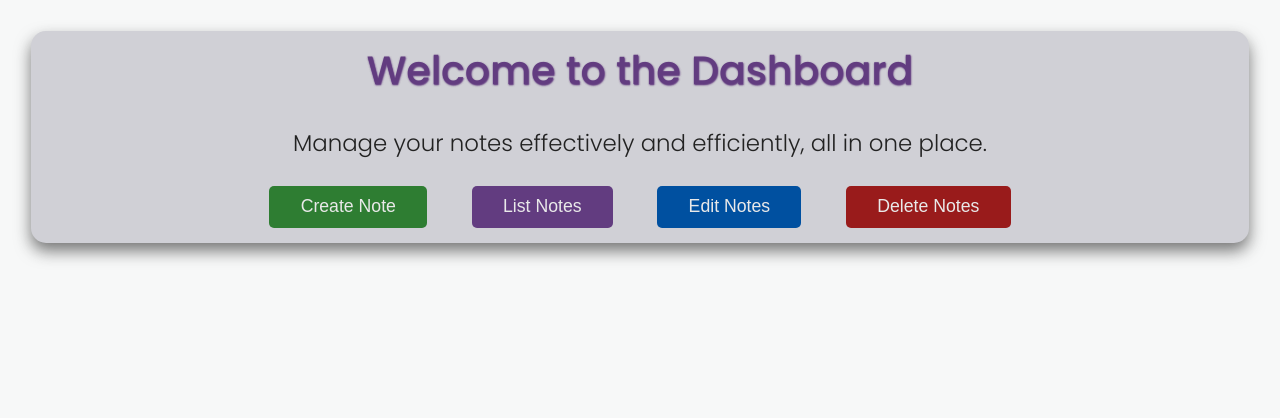
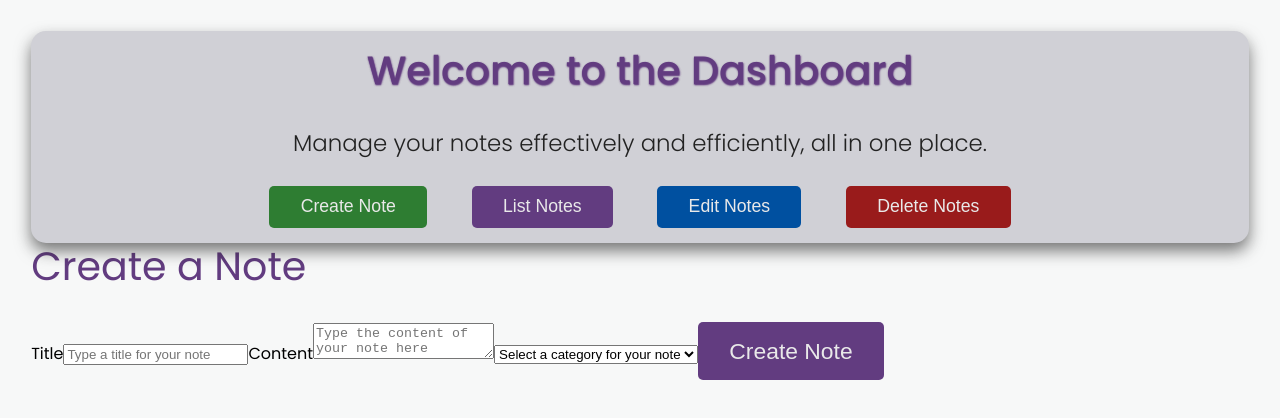
Before and after one commit to JuanWebDeveloper/studyhub-frontend, a Next.js app: page /dashboard in a window 1280 px wide. Shown: the top 418 px of the page. Built offline with nearby package versions, Linux system fonts and the light colour scheme.

Commit message:
Create and added the NoteFromModal component to the Dashboard page, which will contain the form for managing notes

```diff
--- a/app/dashboard/page.tsx
+++ b/app/dashboard/page.tsx
@@ -1,3 +1,5 @@
+import { NoteFormModal } from '@/src/views/components';
+
 const Dashboard = () => {
  return (
   <div className='dashboard'>
@@ -11,6 +13,7 @@ const Dashboard = () => {
      <button>Delete Notes</button>
     </div>
    </header>
+   <NoteFormModal />
   </div>
  );
 };
--- a/src/views/components/index.ts
+++ b/src/views/components/index.ts
@@ -1,5 +1,7 @@
 //*> Export of the home page component.
 export { HomePageWithAPIConnection } from './pages/home/HomePageWithAPIConnection';
 export { ConnectionStatus } from './pages/home/ConnectionStatus';
+//*> Export of the dashboard page component.
+export { NoteFormModal } from './pages/dashboard/NoteFormModal';
 //*> Export of the shared components of the application.
 export { Loading } from './shared/loading/Loading';
--- /dev/null
+++ b/src/views/components/pages/dashboard/NoteFormModal.tsx
@@ -0,0 +1,28 @@
+export const NoteFormModal = () => {
+ return (
+  <div className='note-form'>
+   <div className='model-close-button'>
+    <div className='close-icon-bar'></div>
+    <div className='close-icon-bar'></div>
+   </div>
+   <div className='form-content'>
+    <h2>Create a Note</h2>
+
+    <form>
+     <label htmlFor='title'>Title</label>
+     <input type='text' id='title' name='title' placeholder='Type a title for your note' />
+     <label htmlFor='content'>Content</label>
+     <textarea id='content' name='content' placeholder='Type the content of your note here'></textarea>
+     <select id='category' name='category'>
+      <option value=''>Select a category for your note</option>
+      <option value='personal'>Personal</option>
+      <option value='work'>Work</option>
+      <option value='school'>School</option>
+      <option value='other'>Other</option>
+     </select>
+     <button type='submit'>Create Note</button>
+    </form>
+   </div>
+  </div>
+ );
+};
```
